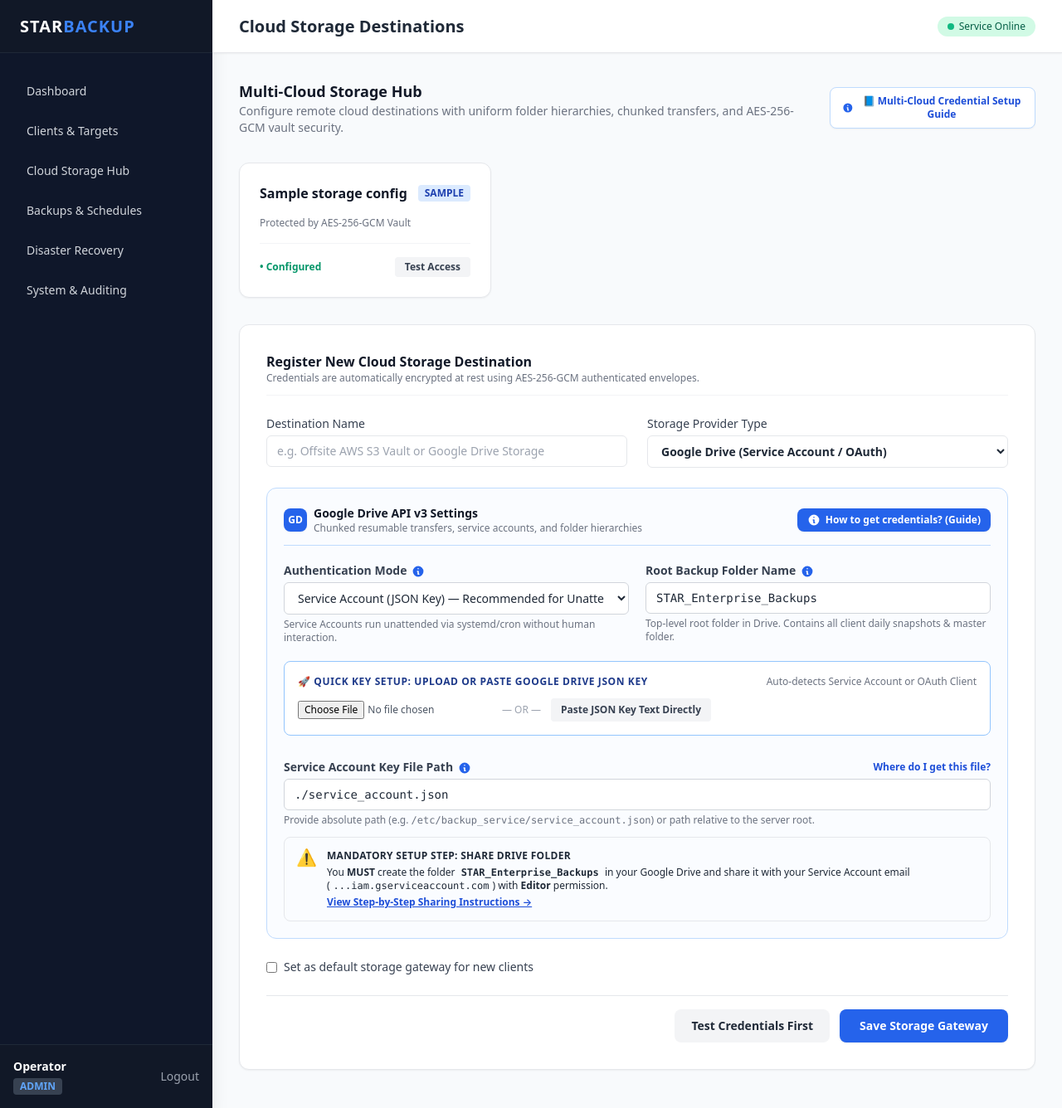
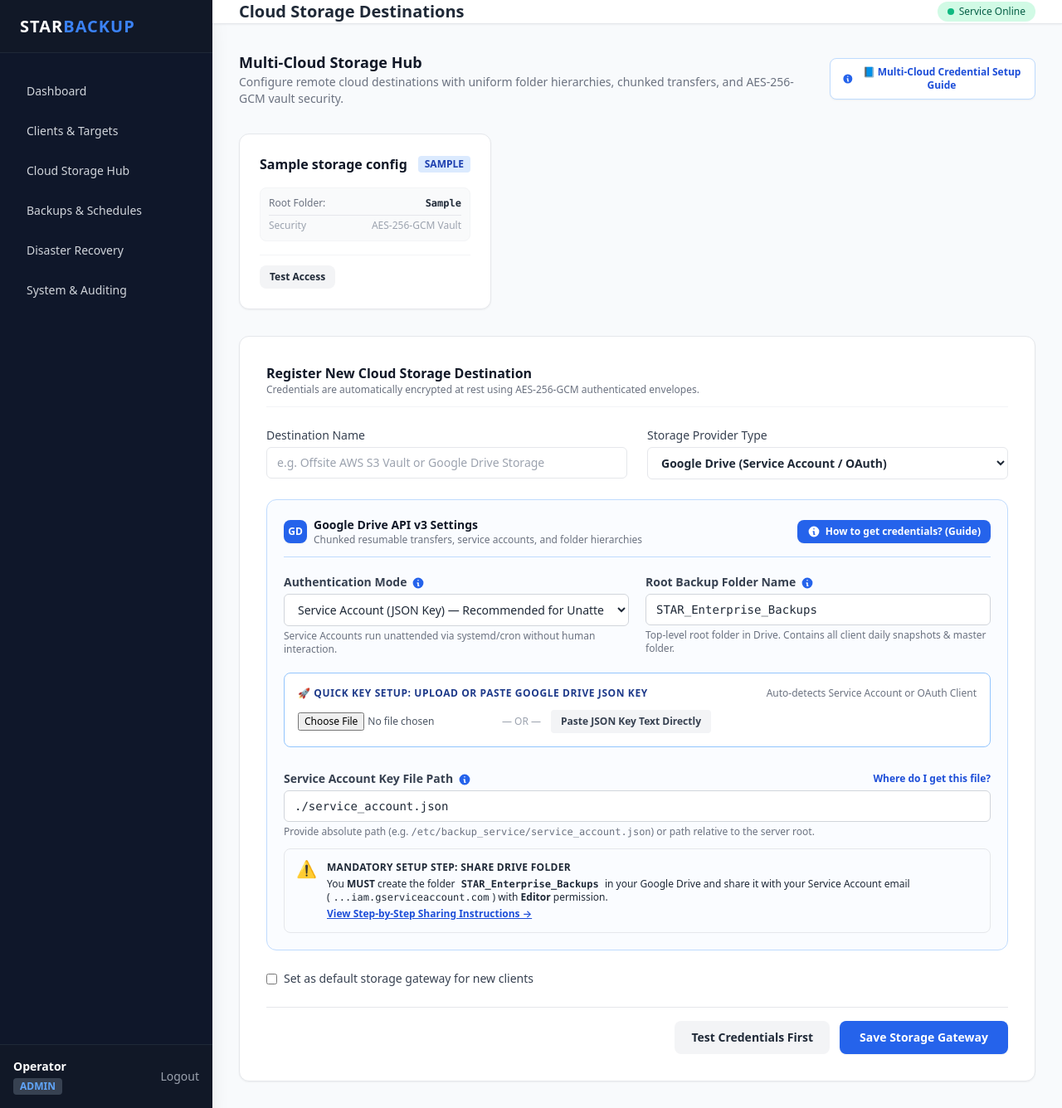
Before and after one commit to vipuljain28/backup-service, a FastAPI app: template backup_service/web/templates/storage.html in a window 1280 px wide. Shown: the whole page at 83% size. Run offline with FastAPI, Linux system fonts and the light colour scheme; the template is opened without the code that fills it: most values are stand-ins (such as "Sample title", 1, 10 or a date in 2020).

Commit message:
fix(storage): isolate key uploads, display active auth mode, and add instant mode switching

```diff
--- a/backup_service/web/templates/storage.html
+++ b/backup_service/web/templates/storage.html
@@ -25,26 +25,62 @@
   <!-- Configured Gateways Grid -->
   <div class="grid grid-cols-1 md:grid-cols-3 gap-6">
     {% for sc in storage_configs %}
-    <div class="bg-white rounded-xl border border-gray-200 shadow-sm p-6 space-y-4">
+    <div class="bg-white rounded-xl border border-gray-200 shadow-sm p-6 space-y-4 hover:shadow-md transition">
       <div class="flex items-center justify-between">
         <h3 class="font-bold text-gray-900">{{ sc.name }}</h3>
         <span class="px-2 py-0.5 text-xs font-semibold rounded bg-blue-100 text-blue-800 uppercase">
           {{ sc.provider_type }}
         </span>
       </div>
-      <p class="text-xs text-gray-500">Protected by AES-256-GCM Vault</p>
-      <div class="pt-4 border-t border-gray-100 flex items-center justify-between gap-2">
-        <span class="text-xs text-green-600 font-semibold">&bull; Configured</span>
-        <div class="flex items-center space-x-2">
-          <button onclick="testConfiguredStorage({{ sc.id }}, '{{ sc.provider_type }}', this)" class="px-3 py-1 bg-gray-100 hover:bg-gray-200 text-xs font-semibold rounded text-gray-700 transition">
+
+      <div class="space-y-1.5 text-xs text-gray-600 bg-gray-50 p-2.5 rounded-lg border border-gray-100">
+        {% if sc.provider_type == 'gdrive' %}
+          <div class="flex items-center justify-between">
+            <span class="text-gray-500 font-medium">Auth Mode:</span>
+            {% if sc.auth_mode == 'service_account' %}
+              <span class="px-2 py-0.5 rounded text-[11px] font-bold bg-green-100 text-green-800 flex items-center space-x-1">
+                <span>🤖 Service Account</span>
+              </span>
+            {% else %}
+              <span class="px-2 py-0.5 rounded text-[11px] font-bold bg-indigo-100 text-indigo-800 flex items-center space-x-1">
+                <span>👤 OAuth2 User</span>
+              </span>
+            {% endif %}
+          </div>
+        {% endif %}
+        {% if sc.root_folder %}
+          <div class="flex items-center justify-between">
+            <span class="text-gray-500 font-medium">Root Folder:</span>
+            <span class="font-mono text-gray-800 font-semibold truncate max-w-[150px]" title="{{ sc.root_folder }}">{{ sc.root_folder }}</span>
+          </div>
+        {% endif %}
+        <div class="flex items-center justify-between pt-1 border-t border-gray-200 text-[11px] text-gray-400">
+          <span>Security</span>
+          <span>AES-256-GCM Vault</span>
+        </div>
+      </div>
+
+      <div class="pt-3 border-t border-gray-100 flex flex-wrap items-center justify-between gap-2">
+        <button onclick="testConfiguredStorage({{ sc.id }}, '{{ sc.provider_type }}', this)" class="px-3 py-1.5 bg-gray-100 hover:bg-gray-200 text-xs font-semibold rounded-lg text-gray-800 transition">
           Test Access
         </button>
+
         {% if sc.provider_type == 'gdrive' %}
-          <button onclick="triggerGoogleOAuth(this)" class="px-3 py-1 bg-blue-600 hover:bg-blue-700 text-xs font-semibold rounded text-white shadow-xs transition inline-flex items-center space-x-1" title="Authorize Google Account">
+          <div class="flex items-center space-x-1.5">
+            {% if sc.auth_mode == 'oauth_user' %}
+              <button onclick="triggerGoogleOAuth(this)" class="px-2.5 py-1.5 bg-blue-600 hover:bg-blue-700 text-xs font-semibold rounded-lg text-white shadow-xs transition inline-flex items-center space-x-1" title="Authorize with Google">
                 <span>🔑 Authorize</span>
+              </button>
+              <button onclick="switchStorageMode({{ sc.id }}, 'service_account', this)" class="px-2 py-1.5 bg-gray-50 hover:bg-gray-100 text-[11px] font-semibold rounded-lg text-gray-700 border border-gray-300 transition" title="Switch this gateway to unattended Service Account">
+                Use Service Account
+              </button>
+            {% else %}
+              <button onclick="switchStorageMode({{ sc.id }}, 'oauth_user', this)" class="px-2 py-1.5 bg-gray-50 hover:bg-gray-100 text-[11px] font-semibold rounded-lg text-gray-700 border border-gray-300 transition" title="Switch this gateway to personal OAuth2 User">
+                Switch to OAuth2
               </button>
             {% endif %}
           </div>
+        {% endif %}
       </div>
     </div>
     {% endfor %}
@@ -1197,7 +1233,7 @@ async function submitGdriveJsonContent() {
     const res = await fetch('/api/v1/storage/upload-key', {
       method: 'POST',
       headers: { 'Content-Type': 'application/json' },
-      body: JSON.stringify({ json_content: text, config_id: 1 })
+      body: JSON.stringify({ json_content: text })
     });
     const data = await res.json();
     if (res.ok && data.status === 'success') {
@@ -1221,5 +1257,31 @@ async function submitGdriveJsonContent() {
     statusBox.innerHTML = `❌ <strong>Error:</strong> ${err.message}`;
   }
 }
+
+// Switch an existing storage gateway's auth mode
+async function switchStorageMode(configId, newMode, btn) {
+  const originalHtml = btn.innerHTML;
+  btn.disabled = true;
+  btn.innerHTML = '<span class="animate-pulse">Switching...</span>';
+  try {
+    const res = await fetch(`/api/v1/storage/${configId}/switch-mode`, {
+      method: 'POST',
+      headers: { 'Content-Type': 'application/json' },
+      body: JSON.stringify({ mode: newMode })
+    });
+    const data = await res.json();
+    if (res.ok && data.status === 'success') {
+      window.location.reload();
+    } else {
+      alert(`❌ Error switching mode: ${data.detail || data.message || 'Operation failed'}`);
+      btn.innerHTML = originalHtml;
+      btn.disabled = false;
+    }
+  } catch (err) {
+    alert(`❌ Request Error: ${err.message}`);
+    btn.innerHTML = originalHtml;
+    btn.disabled = false;
+  }
+}
 </script>
 {% endblock %}
```
Also changed, not shown: backup_service/web/routes/storage_routes.py (+60 -4 lines). Lines whose indentation alone changed are shown as unchanged.
